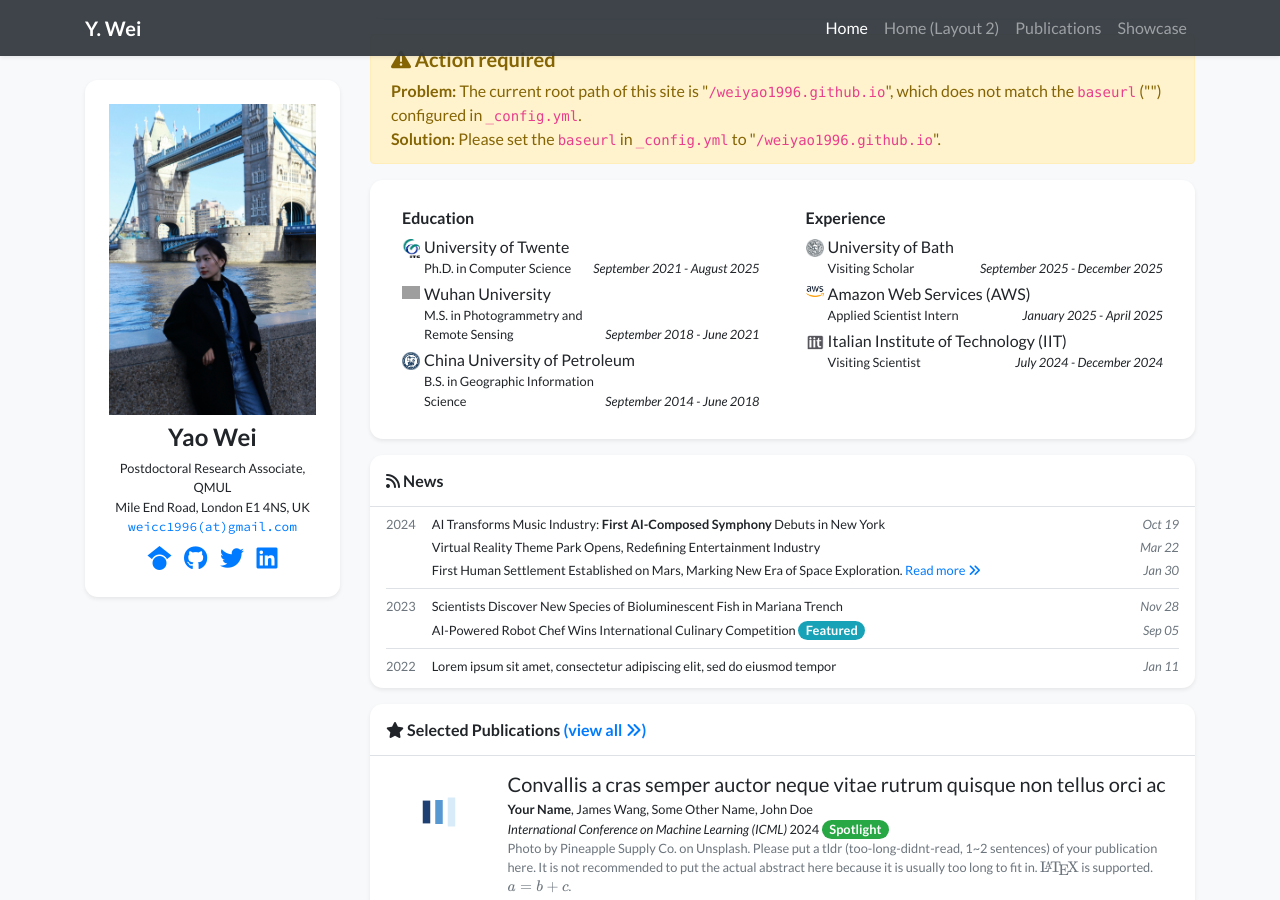
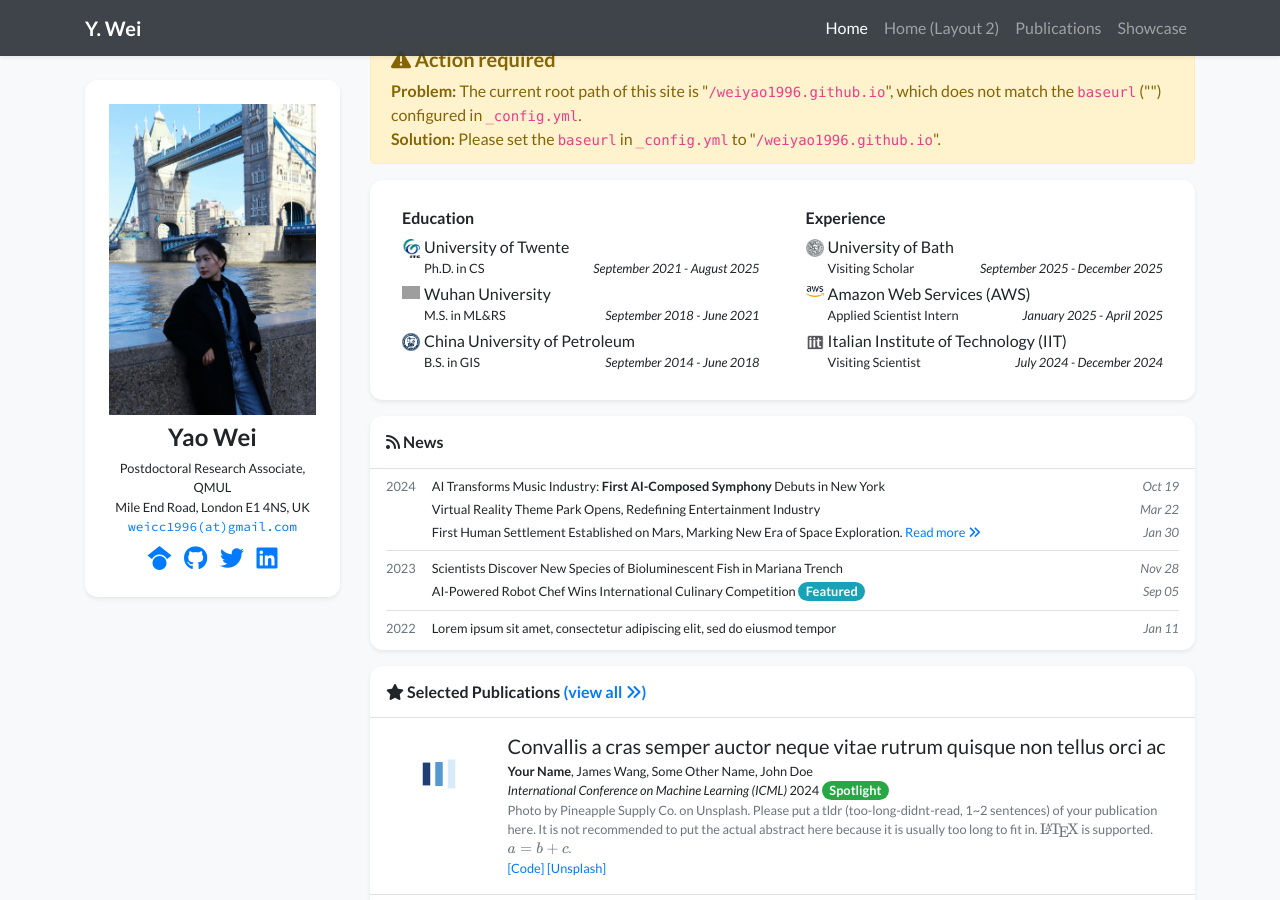
Before and after one commit to weiyao1996/weiyao1996.github.io, a Jekyll site: the page built from index.html, in a window 1280 px wide and 900 px high, scrolled down 440 px. Built offline with Jekyll 4.4.1, drawn with Linux system fonts in a browser that asks for light colours; nearby versions of some CDN libraries; a style sheet for code colours, icons or effects is not loaded; grey boxes are pictures that could not be loaded.

Commit message:
Update profile.yml

```diff
--- a/_data/profile.yml
+++ b/_data/profile.yml
@@ -42,15 +42,15 @@ portrait_caption: >-
 education:
 - name: University of Twente
   logo: /assets/images/badges/UT-ITC-logo-RGB.png
-  position: Ph.D. in Computer Science
+  position: Ph.D. in CS
   date: September 2021 - August 2025
 - name: Wuhan University
   logo: /assets/images/badges/WHU.png
-  position: M.S. in Photogrammetry and Remote Sensing
+  position: M.S. in ML&RS
   date: September 2018 - June 2021
 - name: China University of Petroleum
   logo: /assets/images/badges/UPC.png
-  position: B.S. in Geographic Information Science
+  position: B.S. in GIS
   date: September 2014 - June 2018
 
 experience:
```
